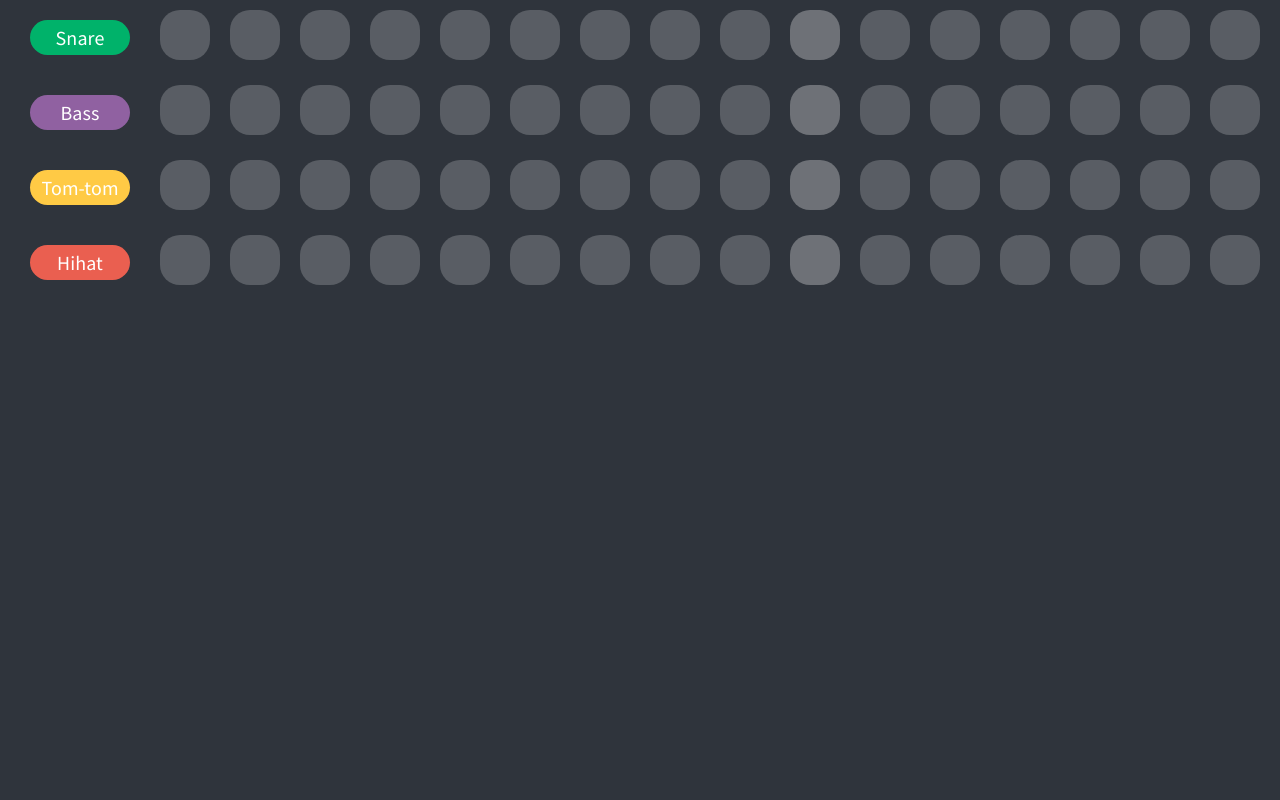
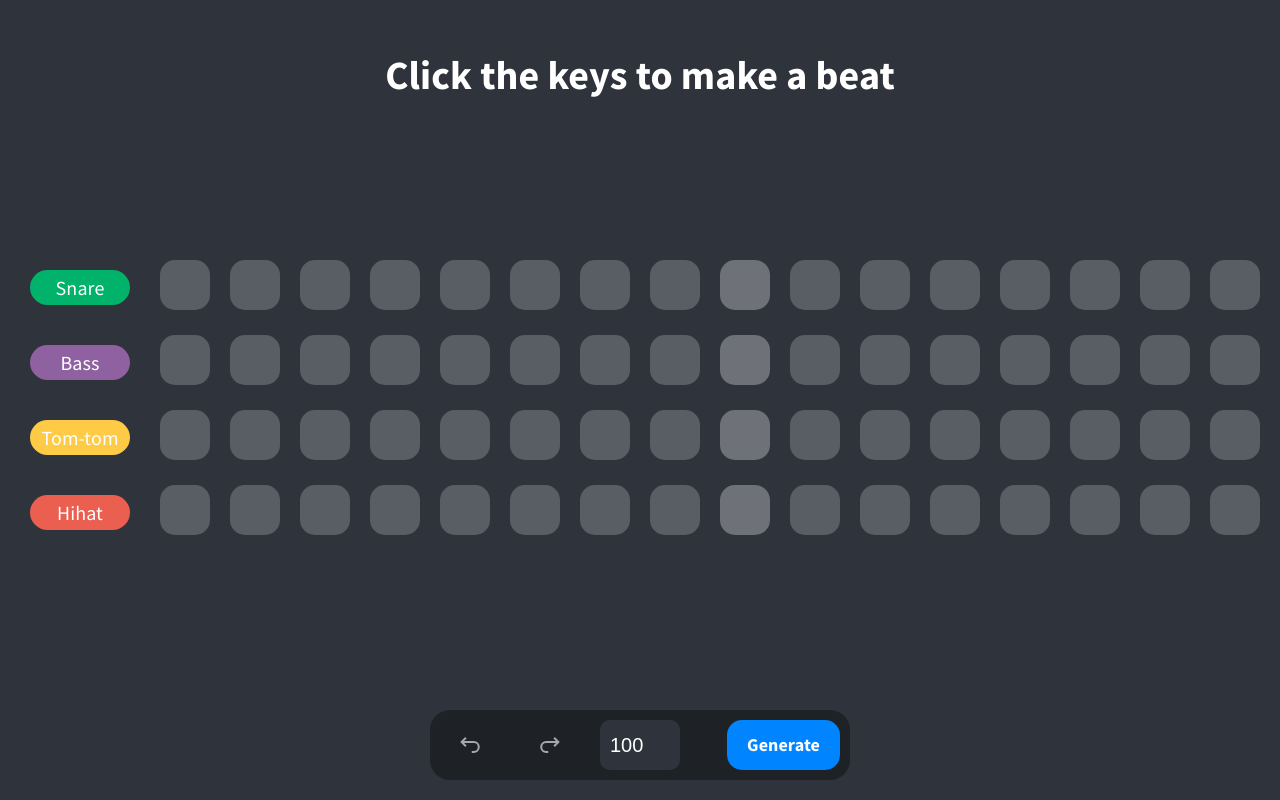
Before and after one commit to brnjlee/361-prototype, a React (Create React App) app: page /room/abcdef in a window 1280 px wide. Built offline with nearby package versions, Linux system fonts and the light colour scheme.

Commit message:
Add undo redo

```diff
--- a/src/App.js
+++ b/src/App.js
@@ -9,7 +9,7 @@ import {
 import { Navbar } from "./components/Navbar";
 import { Landing } from "./routes/Landing";
 import { Create } from "./routes/Create";
-import { Dashboard } from "./routes/Room";
+import { Room } from "./routes/Room";
 
 import "./App.css";
 
@@ -21,7 +21,7 @@ function App() {
         <Switch>
           <Route exact path="/" component={Landing} />
           <Route exact path="/create" component={Create} />
-          <Route path="/room/:id" component={Dashboard} />
+          <Route path="/room/:id" component={Room} />
         </Switch>
       </div>
     </Router>
--- /dev/null
+++ b/src/components/Modal.css
@@ -0,0 +1,38 @@
+.modal__container {
+  z-index: 20;
+  height: 450px;
+  width: 90%;
+  max-width: 500px;
+  background: #1e2226;
+  border-radius: 20px;
+  padding: 20px;
+  position: absolute;
+  display: none;
+}
+
+.open {
+  display: block;
+}
+
+.modal__close-button {
+  transition: all 200ms ease;
+  cursor: pointer;
+  height: 50px;
+  text-align: center;
+  border-radius: 20%;
+  width: 60px;
+  position: relative;
+  margin: 0 10px;
+}
+
+.modal__icon {
+  transition: color ease 200ms;
+  position: relative;
+  top: calc(50% - 12px);
+  font-size: 24px;
+  color: #a7a8ad;
+}
+
+.modal__close-button:hover .modal__icon {
+  color: white;
+}
--- /dev/null
+++ b/src/components/Modal.jsx
@@ -0,0 +1,13 @@
+import React, { useState } from "react";
+import { FiArrowLeft } from "react-icons/fi";
+import "./Modal.css";
+
+export const Modal = ({ open, closeModal }) => {
+  return (
+    <div className={`modal__container ${open && "open"}`}>
+      <div className="modal__close-button" onClick={() => closeModal()}>
+        <FiArrowLeft className="modal__icon" />
+      </div>
+    </div>
+  );
+};
--- a/src/components/Target.jsx
+++ b/src/components/Target.jsx
@@ -1,39 +1,19 @@
 import React, { useState, useEffect, useRef } from "react";
 
-const Target = ({ src, pos, color, title }) => {
+const Target = ({ src, pos, color, title, notes, setNotes }) => {
   const audio = useRef(null);
-  const [boxes, setBox] = useState([
-    0,
-    0,
-    0,
-    0,
-    0,
-    0,
-    0,
-    0,
-    0,
-    0,
-    0,
-    0,
-    0,
-    0,
-    0,
-    0
-  ]);
 
   useEffect(() => {
-    if (!!boxes[pos]) {
+    if (!!notes[pos]) {
       audio.current.play();
       audio.current.currentTime = 0;
     }
   }, [pos]);
 
   const handleClick = position => {
-    let copy = boxes;
-    copy.splice(position, 1, !!boxes[position] ? 0 : 1);
-    setBox([...copy]);
+    setNotes(position);
   };
-  const loop = boxes.map((box, i) => {
+  const loop = notes.map((box, i) => {
     return (
       <TargetBox
         key={i}
--- a/src/routes/Room.css
+++ b/src/routes/Room.css
@@ -2,6 +2,10 @@
   width: 100%;
   display: flex;
   flex-direction: row;
+}
+
+.targets {
+  height: fit-content;
 }
 
 .room__container {
@@ -9,6 +13,15 @@
   height: 100vw;
   display: flex;
   justify-content: center;
+  align-items: center;
+  flex-direction: column;
+}
+
+.room__header {
+  font-size: 40px;
+  font-weight: bold;
+  position: absolute;
+  top: 50px;
 }
 
 .target__title {
@@ -31,8 +44,8 @@
   width: 50px;
   margin: 10px;
   background: #bbbdbf;
-  border-radius: 20px;
-  transition: opacity ease 200ms;
+  border-radius: 15px;
+  transition: all ease 200ms;
   cursor: pointer;
   opacity: 0.3;
 }
@@ -43,9 +56,93 @@
 
 .selected {
   opacity: 1;
-  color: white;
+  border-radius: 50%;
 }
 
 .play {
   background: white;
 }
+
+.optionBar__container {
+  width: 90%;
+  max-width: 420px;
+  height: 70px;
+  position: absolute;
+  background: #1e2226;
+  bottom: 20px;
+  border-radius: 20px;
+  display: flex;
+  align-items: center;
+}
+
+.optionBar__option {
+  transition: all 200ms ease;
+  cursor: pointer;
+  height: 50px;
+  text-align: center;
+  border-radius: 20%;
+  width: 60px;
+  position: relative;
+  margin: 0 10px;
+}
+.optionBar__icon {
+  transition: all 200ms ease;
+  position: relative;
+  top: calc(50% - 12px);
+  font-size: 24px;
+  color: #a7a8ad;
+}
+
+.optionBar__button {
+  line-height: 50px;
+  font-weight: bold;
+  font-size: 18px;
+  margin-left: auto;
+  margin-right: 10px;
+  background: #0084ff;
+  padding: 0 20px;
+  border-radius: 15px;
+  cursor: pointer;
+  transition: opacity ease 200ms;
+}
+
+.optionBar__button:hover {
+  opacity: 0.7;
+}
+
+.optionBar__option:hover {
+  background-color: #2f343c;
+}
+
+.optionBar__option:hover .optionBar__icon {
+  color: white;
+}
+
+.overlay {
+  z-index: 1;
+  position: fixed;
+  background: rgba(0, 0, 0, 0.8);
+  will-change: opacity;
+  top: 0;
+  bottom: 0;
+  left: 50%;
+  transform: translateX(-50%);
+  width: 100%;
+}
+
+.optionBar__input {
+  width: 80px;
+  height: 50px;
+  border-radius: 10px;
+  font-size: 20px;
+  border: none;
+  background-color: #2f343c;
+  -webkit-box-sizing: border-box; /* Safari/Chrome, other WebKit */
+  -moz-box-sizing: border-box; /* Firefox, other Gecko */
+  box-sizing: border-box;
+  transition: all 200ms ease-in-out;
+  color: white;
+  outline: none;
+  padding: 10px;
+  margin-left: 10px;
+}
--- a/src/routes/Room.jsx
+++ b/src/routes/Room.jsx
@@ -1,5 +1,7 @@
 import React, { useState, useEffect, useRef } from "react";
 import Target from "../components/Target";
+import { GrUndo, GrRedo } from "react-icons/gr";
+import { Modal } from "../components/Modal";
 
 import "./Room.css";
 
@@ -23,8 +25,20 @@ function useInterval(callback, delay) {
   }, [delay]);
 }
 
-export const Dashboard = () => {
+export const Room = () => {
   const [pos, setPos] = useState(0);
+  const [showModal, setShowModal] = useState(false);
+  const [tempo, setTempo] = useState(100);
+  const [activity, setActivity] = useState({
+    past: [],
+    future: []
+  });
+  const [notes, setNotes] = useState([
+    [0, 0, 0, 0, 0, 0, 0, 0, 0, 0, 0, 0, 0, 0, 0, 0],
+    [0, 0, 0, 0, 0, 0, 0, 0, 0, 0, 0, 0, 0, 0, 0, 0],
+    [0, 0, 0, 0, 0, 0, 0, 0, 0, 0, 0, 0, 0, 0, 0, 0],
+    [0, 0, 0, 0, 0, 0, 0, 0, 0, 0, 0, 0, 0, 0, 0, 0]
+  ]);
 
   useInterval(() => {
     if (pos >= 15) {
@@ -32,34 +46,123 @@ export const Dashboard = () => {
     } else {
       setPos(pos + 1);
     }
-  }, 300);
+  }, 60000 / tempo);
+
+  const handleNoteChange = (column, row) => {
+    let copy = notes;
+    copy[row].splice(column, 1, !!copy[row][column] ? 0 : 1);
+    setNotes(copy);
+    let activityCopy = activity;
+    setActivity({ past: [...activityCopy.past, [column, row]], future: [] });
+  };
+
+  const handleUndo = () => {
+    if (activity.past.length === 0) return;
+    let activityCopy = activity;
+    const [column, row] = activityCopy.past.pop();
+    activityCopy.future.push([column, row]);
+    let copy = notes;
+    copy[row].splice(column, 1, !!copy[row][column] ? 0 : 1);
+    setNotes(copy);
+    setActivity(activityCopy);
+  };
+
+  const handleRedo = () => {
+    if (activity.future.length === 0) return;
+    let activityCopy = activity;
+    const [column, row] = activityCopy.future.pop();
+    activityCopy.past.push([column, row]);
+    let copy = notes;
+    copy[row].splice(column, 1, !!copy[row][column] ? 0 : 1);
+    setNotes(copy);
+    setActivity(activityCopy);
+  };
+
+  const changeTempo = e => {
+    e.preventDefault();
+    setTempo(e.target.quantity.value);
+  };
+
   return (
     <div className="room__container">
+      <div className="room__header">Click the keys to make a beat</div>
       <div className="targets">
         <Target
           src={"https://www.myinstants.com/media/sounds/snare.mp3"}
           pos={pos}
           color={"#00B26A"}
+          notes={notes[0]}
+          setNotes={column => handleNoteChange(column, 0)}
           title="Snare"
         />
         <Target
           src={"https://www.myinstants.com/media/sounds/bass-drum.mp3"}
           pos={pos}
           color={"#9061A1"}
+          notes={notes[1]}
+          setNotes={column => handleNoteChange(column, 1)}
           title="Bass"
         />
         <Target
           src={"http://www.masterbits.de/sc_docu/sounds1/1TM00013.MP3"}
           pos={pos}
           color={"#FFCA45"}
+          notes={notes[2]}
+          setNotes={column => handleNoteChange(column, 2)}
           title="Tom-tom"
         />
         <Target
           color={"#EA5F50"}
           src="/assets/hihat.mp3"
           pos={pos}
+          notes={notes[3]}
+          setNotes={column => handleNoteChange(column, 3)}
           title="Hihat"
         />
+      </div>
+      <OptionBar
+        handleUndo={handleUndo}
+        handleRedo={handleRedo}
+        openGAModal={() => {
+          setShowModal(true);
+        }}
+        changeTempo={e => changeTempo(e)}
+        tempo={tempo}
+      />
+      <Modal open={showModal} closeModal={() => setShowModal(false)} />
+      {showModal && <div className="overlay" />}
+    </div>
+  );
+};
+
+const OptionBar = ({
+  handleUndo,
+  handleRedo,
+  openGAModal,
+  changeTempo,
+  tempo
+}) => {
+  return (
+    <div className="optionBar__container">
+      <div className={`optionBar__option`} onClick={() => handleUndo()}>
+        <GrUndo className="optionBar__icon" />
+      </div>
+      <div className={`optionBar__option`} onClick={() => handleRedo()}>
+        <GrRedo className="optionBar__icon" />
+      </div>
+      <form onSubmit={e => changeTempo(e)}>
+        <input
+          className="optionBar__input"
+          type="number"
+          id="quantity"
+          name="quantity"
+          defaultValue={tempo}
+          min="1"
+          max="300"
+        />
+      </form>
+      <div className={`optionBar__button`} onClick={() => openGAModal()}>
+        Generate
       </div>
     </div>
   );
```
